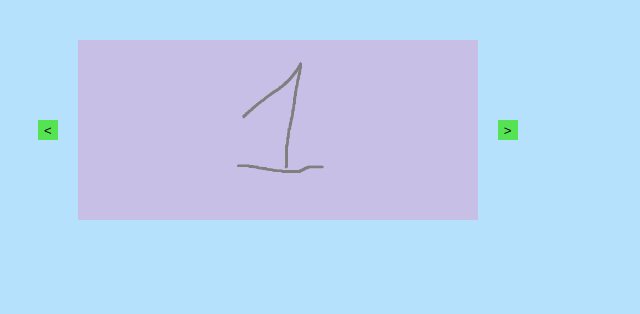
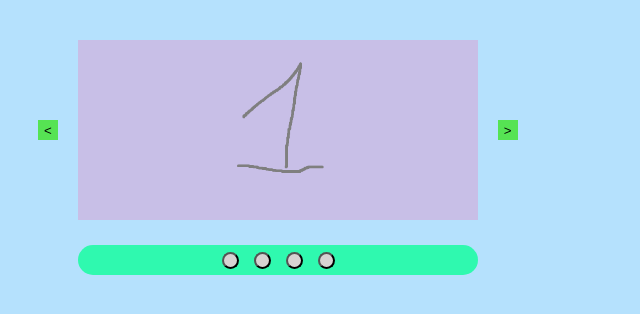
Before and after one commit to alex-HAMSTER/React_learning, a plain HTML site: page index.html in a window 1280 px wide. Shown: the whole page, without its empty margins (0-640 px from the left). Drawn offline with Linux system fonts and the light colour scheme.

Commit message:
add slider

```diff
--- a/index.html
+++ b/index.html
@@ -39,6 +39,12 @@
                 <img src="img/slider_1.png" alt="slider_1" id="slider_img">
                 <button class="navigation_btn" id="btnNext">></button>
             </div>
+            <div class="bottom_slider">
+                <button class="btn_dot" id="btnDot1"></button>
+                <button class="btn_dot" id="btnDot2"></button>
+                <button class="btn_dot" id="btnDot3"></button>
+                <button class="btn_dot" id="btnDot4"></button>
+            </div>
         </div>
     </section>
 
--- a/js/index.js
+++ b/js/index.js
@@ -44,6 +44,27 @@ const btnNext = document.getElementById('btnNext');
 
 const sliderImg = document.getElementById('slider_img');
 
-btnNext.addEventListener('click', ()=> {
+/* btnNext.addEventListener('click', ()=> {
     sliderImg.src = 'img/slider_2.png'
+}) */
+
+
+var imgSrc=['img/slider_1.png',
+            'img/slider_2.png',
+            'img/slider_3.png',
+            'img/slider_4.png'];
+
+var counter = 0;
+
+btnNext.addEventListener('click',()=>{
+    counter++;
+    if(counter < imgSrc.length){
+        sliderImg.src = imgSrc[counter]
+    }else{
+        counter = 0;
+        sliderImg.src = imgSrc[counter]
+    }
+
+    console.log(counter);
+    imgSrc[counter]
 })
--- a/sass/style.sass
+++ b/sass/style.sass
@@ -50,3 +50,21 @@ html
                 cursor: pointer
             #slider_img
                 width: 400px
+        .bottom_slider
+            margin-top: 15px
+            display: flex
+            height: 30px
+            width: 400px
+            justify-content: center
+            gap: 15px
+            background-color: #2ff9af
+            margin-left: 40px
+            align-items: center
+            border-radius: 15px
+            .btn_dot
+                width: 17px
+                height: 17px
+                border-radius: 50%
+                background-color: #d7d3d3
+                cursor: pointer
+                text-align: left
```
Also changed, not shown: css/style.min.css, 1 other file.
